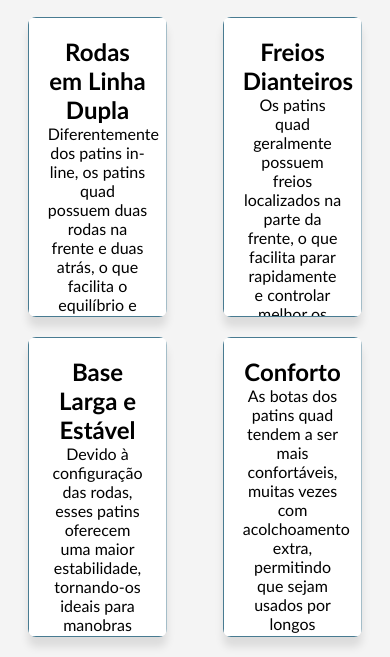
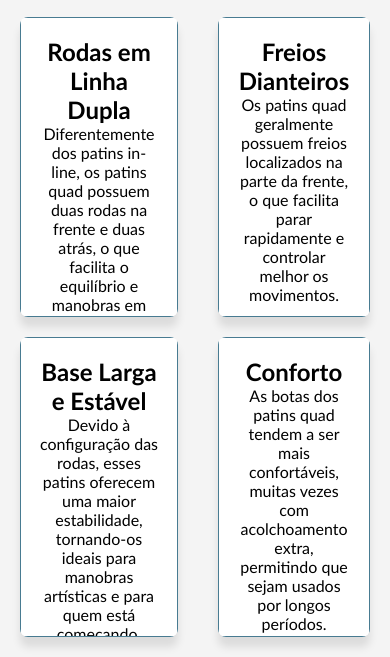
Before and after one commit to CarlaMachadoM/css-flexbox, a plain HTML site: page quad.html in a window 390 px wide. Shown: the part 1230-1887 px from the top of the page. Drawn offline with Linux system fonts and the light colour scheme.

Commit message:
ajustei os cards mobile

```diff
--- a/style.css
+++ b/style.css
@@ -203,7 +203,7 @@ nav ul li a:hover {
     }
 
     .card {
-        width: 90%; /* Largura total dos cartões */
-        max-width: 300px; /* Largura máxima dos cartões */
+        width: 100%; /* Largura total dos cartões */
+        height: auto;
     }
 }
--- a/style2.css
+++ b/style2.css
@@ -195,16 +195,18 @@ nav ul li a:hover {
         text-align: center; /* Center title */
     }
 
-    .container {
-        flex-direction: column; /* Stack cards vertically */
-        align-items: center; /* Center cards */
-        height: auto;
-        width: 100%;
+    .container1 {
+        flex-direction: column; /* Empilha os cartões verticalmente */
+        align-items: center; /* Centraliza cartões */
+    }
+
+    .container2 {
+        flex-direction: column; /* Empilha os cartões verticalmente */
+        align-items: center; /* Centraliza cartões */
     }
 
     .card {
-        width: 90%; /* Full width for cards */
-        max-width: 300px; /* Max width for cards */
+        width: 100%; /* Largura total dos cartões */
         height: 300px;
     }
 }
```
